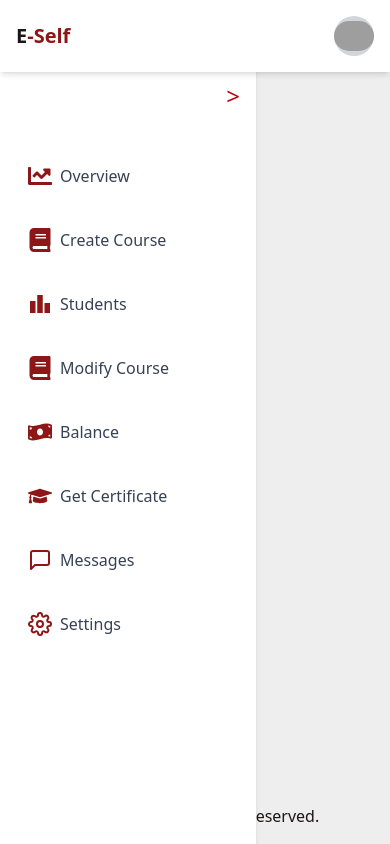
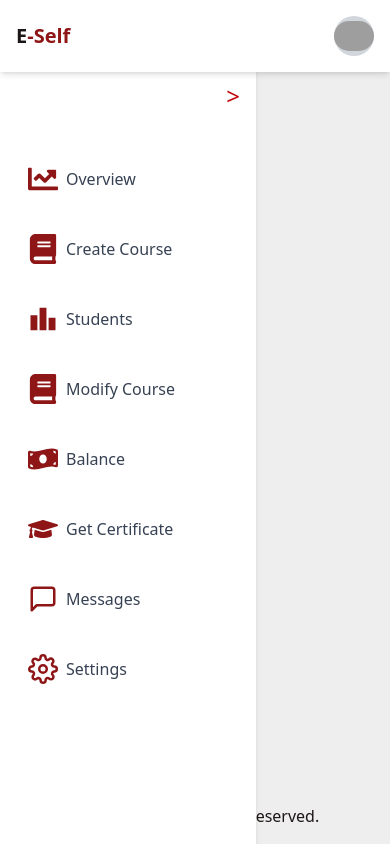
Before and after one commit to NegedeTekleyes/E-self-Lerning, a Next.js app in the folder e-self/: page /dashboard in a window 390 px wide. Built offline with nearby package versions, Linux system fonts and the light colour scheme; grey boxes are pictures that could not be loaded.

Commit message:
icon increase

```diff
--- a/e-self/app/(instructor)/dashboard/page.tsx
+++ b/e-self/app/(instructor)/dashboard/page.tsx
@@ -34,7 +34,7 @@ export default function DashboardLayout({ children }: { children: React.ReactNod
         {/* Sidebar */}
         <aside
           className={`bg-white h-screen fixed top-16 left-0 z-40 shadow-md transition-all duration-300
-            ${isSidebarOpen ? "w-64" : "w-20"} md:${isSidebarOpen ? "w-64" : "w-16"}`}
+            ${isSidebarOpen ? "w-64" : "w-18 sm:w-20 md:w-20 lg:w-21"} `}
         >
           {/* Sidebar Toggle Button (Only Show When Collapsed) */}
           <div className="flex justify-end p-2">
@@ -56,12 +56,10 @@ export default function DashboardLayout({ children }: { children: React.ReactNod
                     ${pathname === item.link ? "bg-red-500 text-white" : "text-gray-700 hover:bg-gray-200"}`}
                 >
                   {/* Icon: Dynamically Change Size */}
-              {/* Icon: Dynamically Change Size */}
                   <item.icon
-                        className={`text-[#8E1616]
-                          ${isSidebarOpen ? "text-2xl" : "text-4xl"} md:${isSidebarOpen ? "text-2xl" : "text-4xl"}`}
-                      />
-
+                    className={`text-[#8E1616]
+                      ${isSidebarOpen ? "text-3xl" : "text-5xl"} md:${isSidebarOpen ? "text-2xl" : "text-4xl"}`}
+                  />
 
                   {/* Text: Show Only When Sidebar is Open */}
                   <span className={`ml-2 ${isSidebarOpen ? "block" : "hidden"}`}>
@@ -74,7 +72,7 @@ export default function DashboardLayout({ children }: { children: React.ReactNod
         </aside>
 
         {/* Main Content */}
-        <main className={`flex-1 p-6 transition-all duration-300 ${isSidebarOpen ? "ml-64" : "ml-16"} md:${isSidebarOpen ? "ml-64" : "ml-16"}`}>
+        <main className={`flex-1 p-6 transition-all duration-300 ${isSidebarOpen ? "ml-64" : "ml-16 sm:ml-20 md:ml-26 lg:ml-64"}`}>
           {children}
         </main>
       </div>
```
